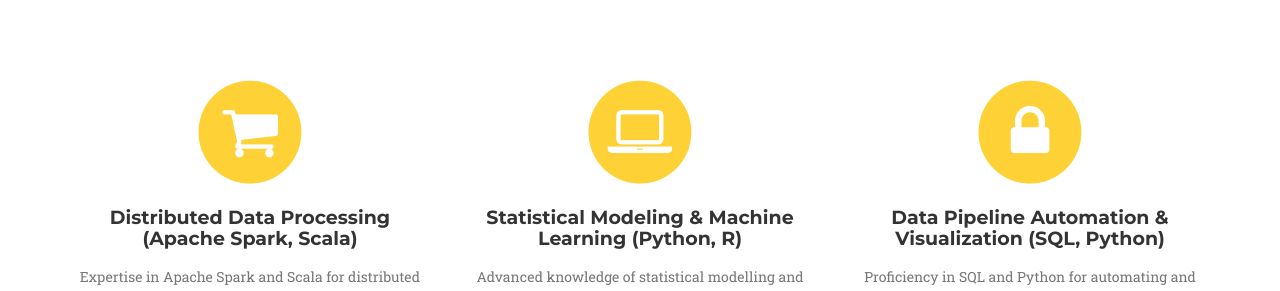
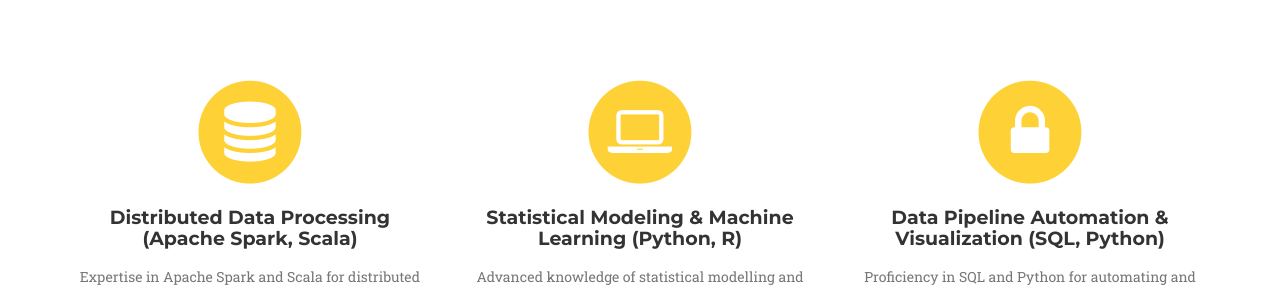
Before and after one commit to vivekp1705/vivekpandya, a Jekyll site: the page built from index.html, in a window 1280 px wide and 900 px high, scrolled down 787 px. Shown: the part 159-450 px from the top of the window. Built offline with Jekyll 4.4.1, drawn with Linux system fonts in a browser that asks for light colours; some web fonts are replaced.

Commit message:
Update services.html

```diff
--- a/_includes/services.html
+++ b/_includes/services.html
@@ -11,7 +11,7 @@
                 <div class="col-md-4">
                     <span class="fa-stack fa-4x">
                         <i class="fa fa-circle fa-stack-2x text-primary"></i>
-                        <i class="fa fa-shopping-cart fa-stack-1x fa-inverse"></i>
+                        <i class="fa fa-database fa-stack-1x fa-inverse"></i>
                     </span>
                     <h4 class="service-heading">Distributed Data Processing (Apache Spark, Scala)</h4>
                     <p class="text-muted">Expertise in Apache Spark and Scala for distributed computing and handling large-scale datasets efficiently across cloud platforms like Databricks, Snowflake, and Azure. Skilled in developing scalable data pipelines, real-time analytics, and data engineering solutions</p>
```
